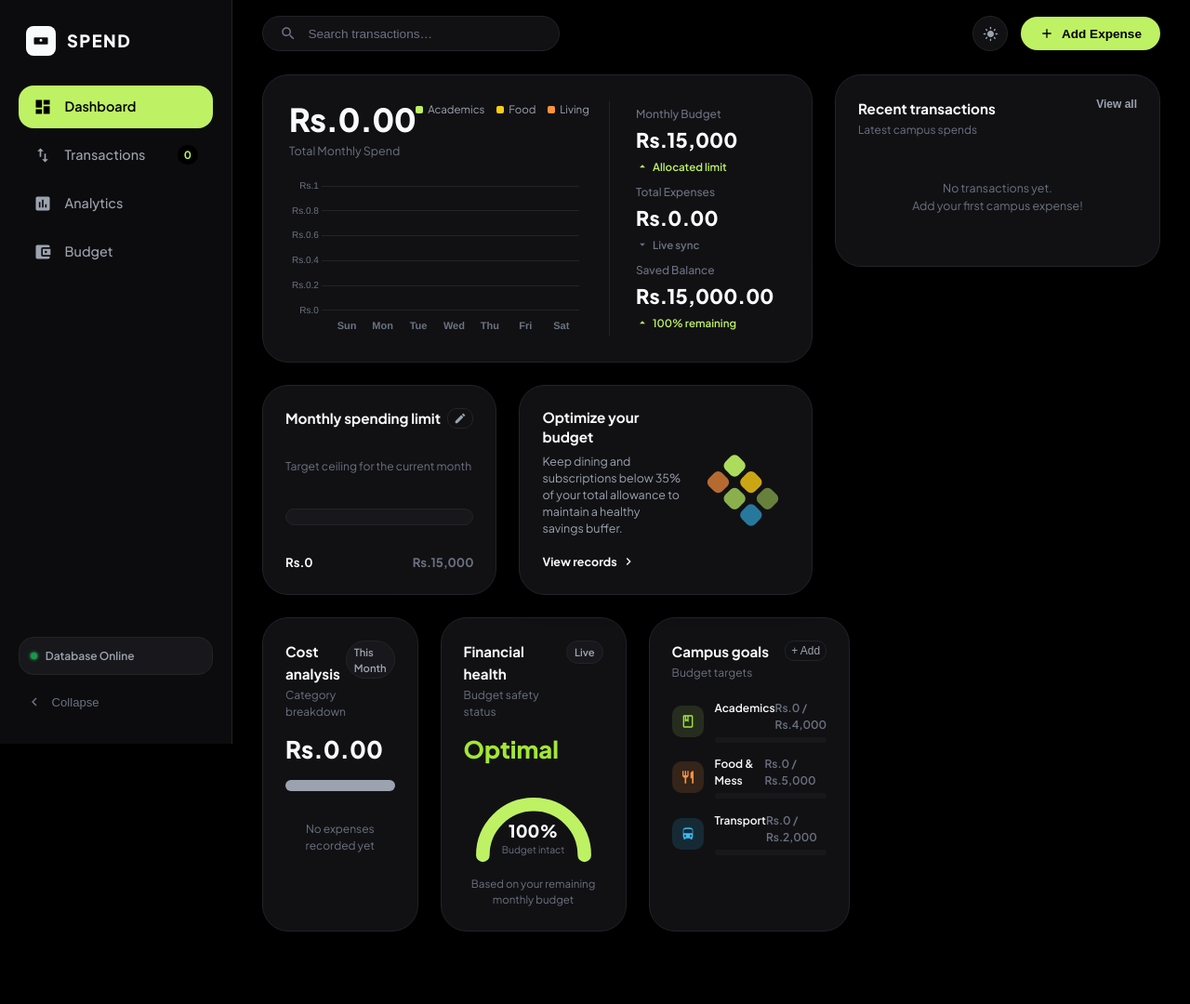
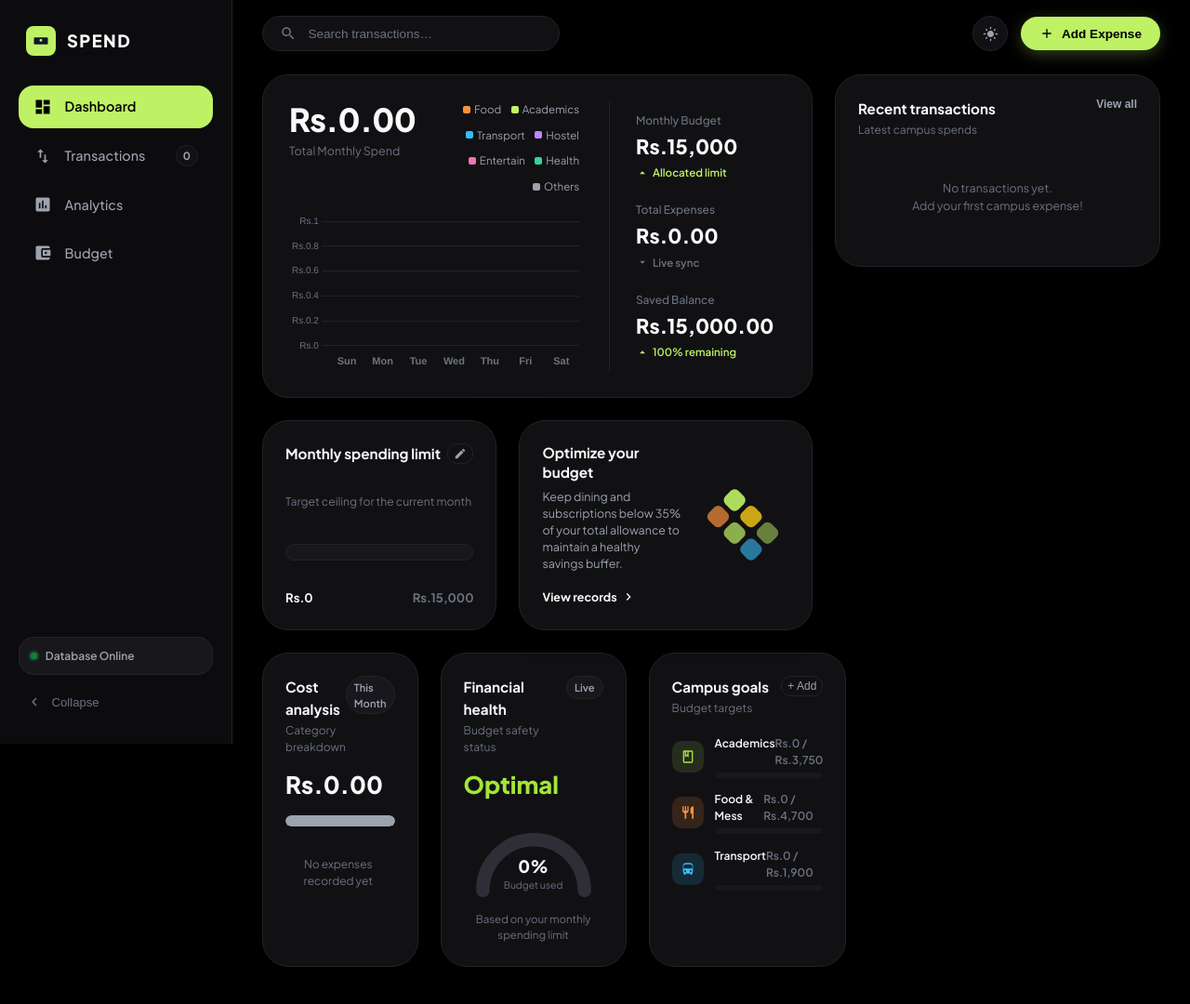
Before and after one commit to s-nsk-r/Campus-Spend, a FastAPI app: page / in a window 1280 px wide. Shown: the whole page at 93% size. Before the commit the page ends 1002 px from the top, so only its background shows below. Run offline with FastAPI, Linux system fonts and the light colour scheme; data that the repository does not hold is empty.

Commit message:
feat(ui): refine dashboard visualizations, dynamic budget scaling, and theme styling
- Hero bar graph: 1px hairline category dividers with zero lines at baseline and peak
- Cost analysis: level segmented bar with 2px gap and pill borders
- Financial health: clean budget-used radial gauge without emojis/glow
- Theme: white & lime-green palette for light mode and sleek minimal scrollbars
- Budget: dynamic category budget limit scaling based on monthly ceiling
- Database: offline-safe fallback for local development

```diff
--- a/static/css/style.css
+++ b/static/css/style.css
@@ -38,7 +38,7 @@
     --color-pink:     #f472b6;
     --color-emerald:  #34d399;
 
-    --success:        #22c55e;
+    --success:        #16a34a;
     --danger:         #ef4444;
 
     --radius-sm:      10px;
@@ -110,6 +110,32 @@ body {
 }
 
 /* =========================================================
+   Custom Sleek Minimal Scrollbar (No ugly default sliders)
+   ========================================================= */
+::-webkit-scrollbar {
+    width: 5px;
+    height: 5px;
+}
+
+::-webkit-scrollbar-track {
+    background: transparent;
+}
+
+::-webkit-scrollbar-thumb {
+    background: rgba(156, 163, 175, 0.35);
+    border-radius: 9999px;
+}
+
+::-webkit-scrollbar-thumb:hover {
+    background: var(--accent-lime);
+}
+
+* {
+    scrollbar-width: thin;
+    scrollbar-color: rgba(156, 163, 175, 0.35) transparent;
+}
+
+/* =========================================================
    App Shell Layout
    ========================================================= */
 .app-layout {
@@ -167,7 +193,7 @@ body {
     width: 32px;
     height: 32px;
     border-radius: 8px;
-    background: var(--text-main);
+    background: var(--accent-lime);
     display: flex;
     align-items: center;
     justify-content: center;
@@ -177,7 +203,7 @@ body {
 .brand-symbol svg {
     width: 18px;
     height: 18px;
-    fill: var(--bg-sidebar);
+    fill: #0f172a;
 }
 
 .brand-name {
@@ -228,17 +254,31 @@ body {
 
 .nav-badge {
     margin-left: auto;
-    background: #111827;
-    color: #ffffff;
+    background: var(--bg-card-alt);
+    color: var(--text-main);
+    border: 1px solid var(--border);
     font-size: 0.72rem;
     font-weight: 700;
     padding: 2px 7px;
     border-radius: var(--radius-full);
 }
 
+.nav-item.active .nav-badge {
+    background: #0f172a;
+    color: #a3e635;
+    border: none;
+}
+
 [data-theme="dark"] .nav-badge {
+    background: #111114;
+    color: #9ca3af;
+    border: 1px solid var(--border);
+}
+
+[data-theme="dark"] .nav-item.active .nav-badge {
     background: #000000;
     color: #bef264;
+    border: none;
 }
 
 .nav-badge-pill {
@@ -371,21 +411,22 @@ body {
     display: flex;
     align-items: center;
     gap: 0.5rem;
-    background: var(--accent-dark);
-    color: var(--bg-sidebar);
+    background: var(--accent-lime);
+    color: #0f172a;
     border: none;
     border-radius: var(--radius-full);
     padding: 0.65rem 1.25rem;
     font-size: 0.85rem;
     font-weight: 700;
     cursor: pointer;
-    box-shadow: var(--shadow-sm);
+    box-shadow: 0 4px 14px -2px rgba(132, 204, 22, 0.35);
     transition: all 0.2s cubic-bezier(0.16, 1, 0.3, 1);
 }
 
 [data-theme="dark"] .btn-primary-action {
     background: var(--accent-lime);
     color: #000000;
+    box-shadow: 0 4px 18px -2px rgba(190, 242, 100, 0.35);
 }
 
 .btn-primary-action svg {
@@ -561,15 +602,19 @@ body {
 .legend-pills {
     display: flex;
     align-items: center;
-    gap: 0.8rem;
+    gap: 0.65rem;
     font-size: 0.72rem;
     color: var(--text-sub);
+    flex-wrap: wrap;
+    justify-content: flex-end;
+    max-width: 360px;
 }
 
 .legend-item {
     display: flex;
     align-items: center;
-    gap: 5px;
+    gap: 4px;
+    white-space: nowrap;
 }
 
 .dot {
@@ -578,9 +623,13 @@ body {
     border-radius: 2px;
 }
 
-.dot-green  { background: var(--accent-lime); }
-.dot-yellow { background: var(--color-yellow); }
-.dot-coral  { background: var(--color-orange); }
+.dot-orange  { background: #fb923c; }
+.dot-green   { background: var(--accent-lime); }
+.dot-blue    { background: #38bdf8; }
+.dot-purple  { background: #c084fc; }
+.dot-pink    { background: #f472b6; }
+.dot-emerald { background: #34d399; }
+.dot-gray    { background: #9ca3af; }
 
 .hero-chart-wrap {
     height: 170px;
@@ -802,31 +851,47 @@ body {
 
 .segmented-bar {
     display: flex;
+    width: 100%;
     height: 12px;
     border-radius: var(--radius-full);
     overflow: hidden;
-    gap: 2px;
     background: var(--bg-card-alt);
     margin-bottom: 1rem;
+    gap: 2px;
+    align-items: stretch;
 }
 
 .seg-item {
     height: 100%;
-    transition: width 0.5s ease;
-}
-
-.seg-orange { background: var(--color-orange); }
-.seg-blue   { background: var(--color-cyan); }
-.seg-green  { background: var(--accent-lime); }
-.seg-purple { background: var(--color-purple); }
-.seg-gray   { background: #9ca3af; }
+    border-radius: 2px;
+    transition: flex 0.3s ease;
+}
+
+.seg-item:first-child {
+    border-top-left-radius: var(--radius-full);
+    border-bottom-left-radius: var(--radius-full);
+}
+
+.seg-item:last-child {
+    border-top-right-radius: var(--radius-full);
+    border-bottom-right-radius: var(--radius-full);
+}
+
+.seg-orange  { background: #fb923c; }
+.seg-green   { background: var(--accent-lime); }
+.seg-blue    { background: #38bdf8; }
+.seg-purple  { background: #c084fc; }
+.seg-pink    { background: #f472b6; }
+.seg-emerald { background: #34d399; }
+.seg-gray    { background: #9ca3af; }
 
 .category-breakdown-list {
     display: flex;
     flex-direction: column;
-    gap: 0.5rem;
-    max-height: 140px;
+    gap: 0.55rem;
+    max-height: 280px;
     overflow-y: auto;
+    padding-right: 4px;
 }
 
 .cat-item-row {
@@ -885,12 +950,16 @@ body {
 }
 
 .gauge-bg {
-    stroke: var(--border);
+    stroke: #e5e7eb;
+}
+
+[data-theme="dark"] .gauge-bg {
+    stroke: #2e2e36;
 }
 
 .gauge-fill {
     stroke: var(--accent-lime);
-    transition: stroke-dashoffset 0.8s cubic-bezier(0.16, 1, 0.3, 1);
+    transition: stroke-dashoffset 0.8s cubic-bezier(0.16, 1, 0.3, 1), stroke 0.4s ease;
 }
 
 .gauge-center-text {
--- a/static/js/app.js
+++ b/static/js/app.js
@@ -23,16 +23,25 @@ const CATEGORY_COLORS = {
     "Others":             { bg: "#9ca3af", class: "seg-gray",   badge: "b-others",     label: "Others"              }
 };
 
-// Category budget suggestions (for budget view)
-const CATEGORY_BUDGETS = {
-    "Food & Dining":      5000,
-    "Academics & Books":  4000,
-    "Transportation":     2000,
-    "Hostel & Utilities": 2500,
-    "Entertainment":      1000,
-    "Healthcare":          500,
-    "Others":             1000
+// Category budget weights for dynamic allocation based on monthly budget limit
+const CATEGORY_WEIGHTS = {
+    "Food & Dining":      5.0,   // ~31%
+    "Academics & Books":  4.0,   // ~25%
+    "Hostel & Utilities": 2.5,   // ~16%
+    "Transportation":     2.0,   // ~12.5%
+    "Entertainment":      1.0,   // ~6%
+    "Others":             1.0,   // ~6%
+    "Healthcare":         0.5    // ~3%
 };
+
+function getCategoryBudgetLimit(cat) {
+    const weights = CATEGORY_WEIGHTS;
+    const totalWeight = Object.values(weights).reduce((a, b) => a + b, 0);
+    const weight = weights[cat] || 1.0;
+    // Scale proportionally with monthlyBudgetLimit, rounded to nearest 50 for clean display
+    const calculated = Math.round((monthlyBudgetLimit * (weight / totalWeight)) / 50) * 50;
+    return Math.max(100, calculated);
+}
 
 // =========================================================
 // Initialization
@@ -119,7 +128,8 @@ function switchView(viewName, navEl) {
     if (container) container.scrollTop = 0;
     window.scrollTo({ top: 0, behavior: "instant" });
 
-    // Sync analytics / budget views on switch
+    // Sync analytics / budget / dashboard views on switch
+    if (viewName === "dashboard") renderBentoChart(allExpensesCache);
     if (viewName === "analytics") renderAnalyticsView(allExpensesCache);
     if (viewName === "budget")    renderBudgetView(allExpensesCache);
 
@@ -335,8 +345,9 @@ async function fetchSummaryStats() {
         // Cost analysis
         renderCostAnalysis(stats.category_breakdown || {}, totalSpent);
 
-        // Health gauge
-        renderHealthGauge(savedPct);
+        // Health gauge: shows how much budget is used
+        const actualSpentPct = monthlyBudgetLimit > 0 ? Math.round((totalSpent / monthlyBudgetLimit) * 100) : 0;
+        renderHealthGauge(actualSpentPct);
 
         // Goals
         renderGoals(stats.category_breakdown || {});
@@ -383,20 +394,23 @@ function renderCostAnalysis(breakdown, totalSpent) {
 
     const entries = Object.entries(breakdown);
     if (entries.length === 0 || totalSpent === 0) {
-        barEl.innerHTML  = `<div class="seg-item seg-gray" style="width:100%;"></div>`;
+        barEl.innerHTML  = `<div class="seg-item" style="width:100%;background:#9ca3af;"></div>`;
         listEl.innerHTML = `<div class="cat-list-empty">No expenses recorded yet</div>`;
         return;
     }
 
     entries.sort((a, b) => b[1] - a[1]);
     entries.forEach(([cat, amt]) => {
-        const pct     = Math.round((amt / totalSpent) * 100);
+        const pctRaw  = (amt / totalSpent) * 100;
+        const pct     = Math.round(pctRaw);
         const catInfo = CATEGORY_COLORS[cat] || CATEGORY_COLORS["Others"];
 
+        // Fill edge-to-edge with explicit flex basis and color
         const seg = document.createElement("div");
-        seg.className   = `seg-item ${catInfo.class}`;
-        seg.style.width = `${pct}%`;
-        seg.title       = `${cat}: Rs.${amt.toLocaleString("en-IN")} (${pct}%)`;
+        seg.className             = `seg-item ${catInfo.class}`;
+        seg.style.flex            = `${amt} 1 0px`;
+        seg.style.backgroundColor = catInfo.bg;
+        seg.title                 = `${cat}: Rs.${amt.toLocaleString("en-IN")} (${pct}%)`;
         barEl.appendChild(seg);
 
         const row = document.createElement("div");
@@ -412,46 +426,54 @@ function renderCostAnalysis(breakdown, totalSpent) {
     });
 }
 
-function renderHealthGauge(savedPct) {
+function renderHealthGauge(spentPct) {
     const scoreDisplay = document.getElementById("healthScoreDisplay");
     const pctText      = document.getElementById("gaugePercentText");
     const arc          = document.getElementById("gaugeArc");
 
-    if (pctText) pctText.innerText = `${savedPct}%`;
+    if (pctText) {
+        pctText.innerText   = `${spentPct}%`;
+        pctText.style.color = spentPct >= 100 ? "var(--danger)" : "var(--text-main)";
+    }
 
     if (scoreDisplay) {
-        if (savedPct >= 60) {
-            scoreDisplay.innerText  = "Optimal";
+        if (spentPct < 70) {
+            scoreDisplay.innerText   = "Optimal";
             scoreDisplay.style.color = "var(--accent-lime-dark)";
-        } else if (savedPct >= 30) {
-            scoreDisplay.innerText  = "Moderate";
+        } else if (spentPct < 100) {
+            scoreDisplay.innerText   = "Moderate";
             scoreDisplay.style.color = "var(--color-yellow)";
         } else {
-            scoreDisplay.innerText  = "Warning";
+            scoreDisplay.innerText   = "Warning";
             scoreDisplay.style.color = "var(--danger)";
         }
     }
 
     if (arc) {
         const maxOffset = 141.37;
-        const progress  = Math.max(0, Math.min(100, savedPct)) / 100;
-        arc.style.strokeDashoffset = maxOffset * (1 - progress);
+        const progress  = Math.max(0, Math.min(100, spentPct)) / 100;
+        arc.style.strokeDashoffset = `${maxOffset * (1 - progress)}`;
+        arc.style.stroke           = spentPct >= 100 ? "var(--danger)" : "var(--accent-lime)";
     }
 }
 
 function renderGoals(breakdown) {
+    const academicLimit  = getCategoryBudgetLimit("Academics & Books");
+    const foodLimit      = getCategoryBudgetLimit("Food & Dining");
+    const transportLimit = getCategoryBudgetLimit("Transportation");
+
     const academic  = breakdown["Academics & Books"] || 0;
     const food      = breakdown["Food & Dining"]     || 0;
     const transport = breakdown["Transportation"]    || 0;
 
-    setInner("goalAcademicAmount",  `Rs.${academic.toLocaleString("en-IN")} / Rs.4,000`);
-    setStyle("goalAcademicProg",    "width", `${Math.min(100, (academic  / 4000) * 100)}%`);
+    setInner("goalAcademicAmount",  `Rs.${academic.toLocaleString("en-IN")} / Rs.${academicLimit.toLocaleString("en-IN")}`);
+    setStyle("goalAcademicProg",    "width", `${Math.min(100, (academic  / academicLimit) * 100)}%`);
 
-    setInner("goalFoodAmount",      `Rs.${food.toLocaleString("en-IN")} / Rs.5,000`);
-    setStyle("goalFoodProg",        "width", `${Math.min(100, (food      / 5000) * 100)}%`);
+    setInner("goalFoodAmount",      `Rs.${food.toLocaleString("en-IN")} / Rs.${foodLimit.toLocaleString("en-IN")}`);
+    setStyle("goalFoodProg",        "width", `${Math.min(100, (food      / foodLimit) * 100)}%`);
 
-    setInner("goalTransportAmount", `Rs.${transport.toLocaleString("en-IN")} / Rs.2,000`);
-    setStyle("goalTransportProg",   "width", `${Math.min(100, (transport / 2000) * 100)}%`);
+    setInner("goalTransportAmount", `Rs.${transport.toLocaleString("en-IN")} / Rs.${transportLimit.toLocaleString("en-IN")}`);
+    setStyle("goalTransportProg",   "width", `${Math.min(100, (transport / transportLimit) * 100)}%`);
 }
 
 function editBudgetLimit() {
@@ -462,7 +484,10 @@ function editBudgetLimit() {
             monthlyBudgetLimit = val;
             localStorage.setItem("camp_budget_limit", val);
             fetchSummaryStats();
-            showToast(`Budget updated to Rs.${val.toLocaleString("en-IN")}`, "success");
+            if (allExpensesCache && allExpensesCache.length >= 0) {
+                renderBudgetView(allExpensesCache);
+            }
+            showToast(`Budget ceiling updated to Rs.${val.toLocaleString("en-IN")}`, "success");
         }
     }
 }
@@ -586,7 +611,7 @@ function renderBudgetView(expenses) {
 
     listEl.innerHTML = "";
 
-    const allCats = Object.keys(CATEGORY_BUDGETS);
+    const allCats = Object.keys(CATEGORY_WEIGHTS);
     if (Object.keys(breakdown).length === 0) {
         listEl.innerHTML = `<div class="cat-list-empty">No expenses recorded yet</div>`;
         return;
@@ -594,7 +619,7 @@ function renderBudgetView(expenses) {
 
     allCats.forEach(cat => {
         const spent   = breakdown[cat] || 0;
-        const limit   = CATEGORY_BUDGETS[cat];
+        const limit   = getCategoryBudgetLimit(cat);
         const pct     = Math.min(100, Math.round((spent / limit) * 100));
         const catInfo = CATEGORY_COLORS[cat] || CATEGORY_COLORS["Others"];
         const over    = spent > limit;
@@ -622,49 +647,139 @@ function renderBudgetView(expenses) {
 }
 
 // =========================================================
+// Custom Chart.js plugin to draw a single 1px hairline divider ONLY between adjacent stacked categories
+// (zero lines at the baseline/bottom, zero lines at the peak/top, zero lines on sides)
+const categoryDividersPlugin = {
+    id: 'categoryDividers',
+    afterDatasetsDraw(chart) {
+        const { ctx, data } = chart;
+        const isDark = document.documentElement.getAttribute("data-theme") === "dark";
+        const dividerColor = isDark ? "#111114" : "#ffffff";
+
+        ctx.save();
+        ctx.strokeStyle = dividerColor;
+        ctx.lineWidth = 1;
+
+        const numDatasets = data.datasets.length;
+        const numDays = data.labels.length;
+
+        for (let dayIdx = 0; dayIdx < numDays; dayIdx++) {
+            const activeElements = [];
+            for (let dsIdx = 0; dsIdx < numDatasets; dsIdx++) {
+                const meta = chart.getDatasetMeta(dsIdx);
+                if (meta.hidden) continue;
+                const el = meta.data[dayIdx];
+                if (el && Math.abs(el.base - el.y) > 0.5) {
+                    activeElements.push(el);
+                }
+            }
+
+            if (activeElements.length <= 1) continue;
+
+            // Sort from bottom to top (in canvas coords, larger y is lower on screen)
+            activeElements.sort((a, b) => b.y - a.y);
+
+            // Draw a single 1px hairline divider only between stacked categories
+            // Never at the baseline (bottom), and never at the top of the entire bar
+            for (let i = 0; i < activeElements.length - 1; i++) {
+                const el = activeElements[i];
+                const y = Math.round(el.y) + 0.5;
+                const halfWidth = el.width / 2;
+                const x1 = Math.round(el.x - halfWidth);
+                const x2 = Math.round(el.x + halfWidth);
+
+                ctx.beginPath();
+                ctx.moveTo(x1, y);
+                ctx.lineTo(x2, y);
+                ctx.stroke();
+            }
+        }
+        ctx.restore();
+    }
+};
+
+// =========================================================
 // Stacked Bar Chart (Dashboard Hero)
 // =========================================================
 function renderBentoChart(expenses) {
     const canvas = document.getElementById("bentoBarChart");
     if (!canvas) return;
 
-    const days           = ["Sun", "Mon", "Tue", "Wed", "Thu", "Fri", "Sat"];
-    const dailyAcademics = [0, 0, 0, 0, 0, 0, 0];
-    const dailyFood      = [0, 0, 0, 0, 0, 0, 0];
-    const dailyOther     = [0, 0, 0, 0, 0, 0, 0];
+    const days = ["Sun", "Mon", "Tue", "Wed", "Thu", "Fri", "Sat"];
+    const dailyData = {
+        "Food & Dining":      [0, 0, 0, 0, 0, 0, 0],
+        "Academics & Books":  [0, 0, 0, 0, 0, 0, 0],
+        "Transportation":     [0, 0, 0, 0, 0, 0, 0],
+        "Hostel & Utilities": [0, 0, 0, 0, 0, 0, 0],
+        "Entertainment":      [0, 0, 0, 0, 0, 0, 0],
+        "Healthcare":         [0, 0, 0, 0, 0, 0, 0],
+        "Others":             [0, 0, 0, 0, 0, 0, 0]
+    };
 
-    expenses.forEach(exp => {
+    (expenses || []).forEach(exp => {
         if (!exp.expense_date) return;
-        const d      = new Date(exp.expense_date + "T00:00:00");
-        const dayIdx = d.getDay();
-        if      (exp.category === "Academics & Books") dailyAcademics[dayIdx] += exp.amount;
-        else if (exp.category === "Food & Dining")     dailyFood[dayIdx]      += exp.amount;
-        else                                            dailyOther[dayIdx]     += exp.amount;
+        const dateStr = (exp.expense_date || "").split("T")[0];
+        const d       = dateStr ? new Date(dateStr + "T00:00:00") : new Date();
+        const dayIdx  = isNaN(d.getDay()) ? 0 : d.getDay();
+
+        const cat = exp.category || "Others";
+        if (dailyData[cat]) {
+            dailyData[cat][dayIdx] += exp.amount;
+        } else {
+            dailyData["Others"][dayIdx] += exp.amount;
+        }
     });
 
     const isDark     = document.documentElement.getAttribute("data-theme") === "dark";
     const gridColor  = isDark ? "#232328" : "#f0f2f5";
     const labelColor = isDark ? "#6b7280" : "#9ca3af";
 
-    if (bentoChartInstance) { bentoChartInstance.destroy(); bentoChartInstance = null; }
+    const datasets = [
+        { label: "Food & Dining",      data: dailyData["Food & Dining"],      backgroundColor: "#fb923c",                      borderWidth: 0, borderRadius: 0, barPercentage: 0.55 },
+        { label: "Academics & Books",  data: dailyData["Academics & Books"],  backgroundColor: isDark ? "#bef264" : "#a3e635", borderWidth: 0, borderRadius: 0, barPercentage: 0.55 },
+        { label: "Transportation",     data: dailyData["Transportation"],     backgroundColor: "#38bdf8",                      borderWidth: 0, borderRadius: 0, barPercentage: 0.55 },
+        { label: "Hostel & Utilities", data: dailyData["Hostel & Utilities"], backgroundColor: "#c084fc",                      borderWidth: 0, borderRadius: 0, barPercentage: 0.55 },
+        { label: "Entertainment",      data: dailyData["Entertainment"],      backgroundColor: "#f472b6",                      borderWidth: 0, borderRadius: 0, barPercentage: 0.55 },
+        { label: "Healthcare",         data: dailyData["Healthcare"],         backgroundColor: "#34d399",                      borderWidth: 0, borderRadius: 0, barPercentage: 0.55 },
+        { label: "Others",             data: dailyData["Others"],             backgroundColor: "#9ca3af",                      borderWidth: 0, borderRadius: 0, barPercentage: 0.55 }
+    ];
+
+    // If chart already exists with same number of datasets, update data smoothly in-place with animation
+    if (bentoChartInstance && bentoChartInstance.data.datasets.length === datasets.length) {
+        datasets.forEach((ds, idx) => {
+            bentoChartInstance.data.datasets[idx].data = ds.data;
+            bentoChartInstance.data.datasets[idx].backgroundColor = ds.backgroundColor;
+            bentoChartInstance.data.datasets[idx].borderWidth = 0;
+            bentoChartInstance.data.datasets[idx].borderRadius = 0;
+        });
+        bentoChartInstance.options.scales.x.ticks.color = labelColor;
+        bentoChartInstance.options.scales.y.ticks.color = labelColor;
+        bentoChartInstance.options.scales.y.grid.color = gridColor;
+        bentoChartInstance.update();
+        return;
+    }
+
+    if (bentoChartInstance) {
+        bentoChartInstance.destroy();
+        bentoChartInstance = null;
+    }
 
     const ctx = canvas.getContext("2d");
     bentoChartInstance = new Chart(ctx, {
         type: "bar",
         data: {
             labels: days,
-            datasets: [
-                { label: "Academics", data: dailyAcademics, backgroundColor: isDark ? "#bef264" : "#a3e635", borderRadius: 6, borderSkipped: false, barPercentage: 0.55 },
-                { label: "Food",      data: dailyFood,      backgroundColor: "#facc15",                      borderRadius: 6, borderSkipped: false, barPercentage: 0.55 },
-                { label: "Living",    data: dailyOther,     backgroundColor: "#fb923c",                      borderRadius: 6, borderSkipped: false, barPercentage: 0.55 }
-            ]
+            datasets: datasets
         },
+        plugins: [categoryDividersPlugin],
         options: {
             responsive: true,
             maintainAspectRatio: false,
+            animation: { duration: 450 },
             plugins: {
                 legend: { display: false },
                 tooltip: {
+                    filter: item => item.raw > 0,
                     callbacks: {
                         label: ctx => ` ${ctx.dataset.label}: Rs.${ctx.raw.toLocaleString("en-IN")}`
                     }
--- a/templates/index.html
+++ b/templates/index.html
@@ -113,13 +113,15 @@
                                         <div class="hero-amount" id="heroBalanceDisplay">₹0.00</div>
                                         <div class="hero-subtitle">Total Monthly Spend</div>
                                     </div>
-                                    <div class="hero-controls">
                                         <div class="legend-pills">
+                                            <span class="legend-item"><span class="dot dot-orange"></span>Food</span>
                                             <span class="legend-item"><span class="dot dot-green"></span>Academics</span>
-                                            <span class="legend-item"><span class="dot dot-yellow"></span>Food</span>
-                                            <span class="legend-item"><span class="dot dot-coral"></span>Living</span>
+                                            <span class="legend-item"><span class="dot dot-blue"></span>Transport</span>
+                                            <span class="legend-item"><span class="dot dot-purple"></span>Hostel</span>
+                                            <span class="legend-item"><span class="dot dot-pink"></span>Entertain</span>
+                                            <span class="legend-item"><span class="dot dot-emerald"></span>Health</span>
+                                            <span class="legend-item"><span class="dot dot-gray"></span>Others</span>
                                         </div>
-                                    </div>
                                 </div>
                                 <div class="hero-chart-wrap">
                                     <canvas id="bentoBarChart"></canvas>
@@ -237,11 +239,11 @@
                                         <path class="gauge-fill" id="gaugeArc" d="M 15 65 A 45 45 0 0 1 105 65" fill="none" stroke-width="12" stroke-linecap="round" stroke-dasharray="141.37" stroke-dashoffset="35.34"/>
                                     </svg>
                                     <div class="gauge-center-text">
-                                        <span class="gauge-percent" id="gaugePercentText">75%</span>
-                                        <span class="gauge-label">Budget intact</span>
+                                        <span class="gauge-percent" id="gaugePercentText">0%</span>
+                                        <span class="gauge-label">Budget used</span>
                                     </div>
                                 </div>
-                                <div class="gauge-footer-note">Based on your remaining monthly budget</div>
+                                <div class="gauge-footer-note">Based on your monthly spending limit</div>
                             </div>
 
                             <!-- Campus Goals -->
```
Also changed, not shown: other parts of static/css/style.css (+17 -17 lines), database.py (+20 -9 lines).
